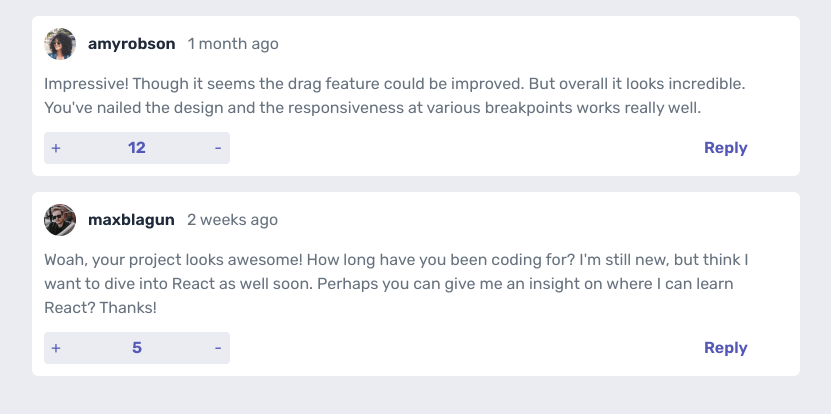
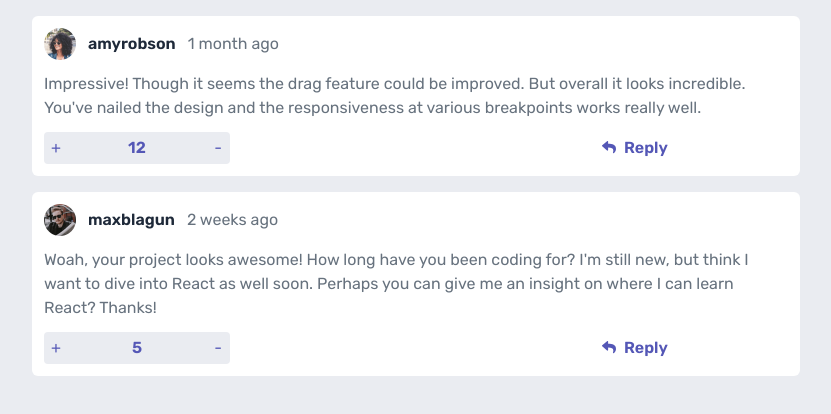
Before and after one commit to molinax18/fm-interactive-comments-section, a React (Vite) app: page / in a window 1280 px wide. Shown: the top 414 px of the page, without its empty margins (224-1055 px from the left). Built offline with nearby package versions, Linux system fonts and the light colour scheme.

Commit message:
feat: create Reply component

```diff
--- a/src/comment/components/CommentCard.tsx
+++ b/src/comment/components/CommentCard.tsx
@@ -1,6 +1,7 @@
 import type { Comment } from "@/comment/type/comment.type";
 import Button from "@/shared/components/Button";
 import LikeButton from "./LikeButton";
+import Reply from "@/shared/components/svg/Reply";
 
 interface Props {
   data: Comment;
@@ -23,7 +24,8 @@ export default function CommentCard({ data }: Props) {
       </div>
       <LikeButton likes={score} className="row-start-3 col-span-3 p-1" />
       <p className="row-start-2 col-span-full">{content}</p>
-      <Button className="row-start-3 col-start-11 col-span-full font-semibold">
+      <Button className="row-start-3 col-start-10 col-span-full flex gap-x-2 items-center font-semibold">
+        <Reply />
         Reply
       </Button>
     </article>
--- /dev/null
+++ b/src/shared/components/svg/Reply.tsx
@@ -0,0 +1,21 @@
+import type { ColorVariant } from "@/shared/types/variantColor.type";
+import type { SVGProps } from "react";
+
+interface Props extends SVGProps<SVGSVGElement> {
+  theme?: ColorVariant;
+}
+
+export default function Reply({
+  theme = "primary",
+  width = "14",
+  height = "14",
+}: Props) {
+  return (
+    <svg width={width} height={height} data-theme={theme}>
+      <path
+        d="M.227 4.316 5.04.16a.657.657 0 0 1 1.085.497v2.189c4.392.05 7.875.93 7.875 5.093 0 1.68-1.082 3.344-2.279 4.214-.373.272-.905-.07-.767-.51 1.24-3.964-.588-5.017-4.829-5.078v2.404c0 .566-.664.86-1.085.496L.227 5.31a.657.657 0 0 1 0-.993Z"
+        fill="currentColor"
+      />
+    </svg>
+  );
+}
```
